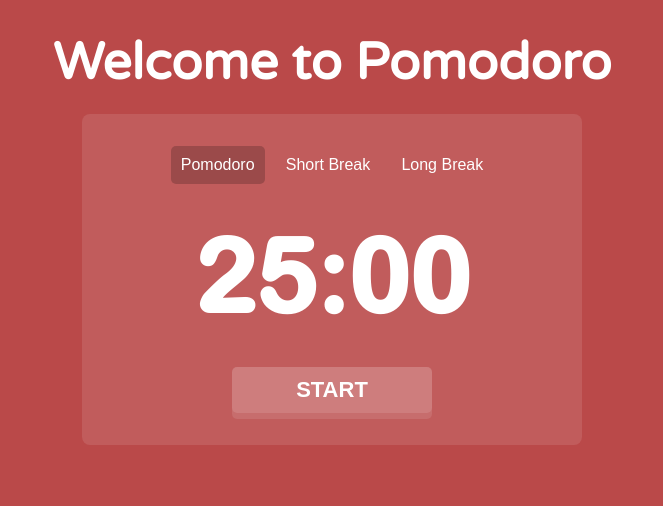
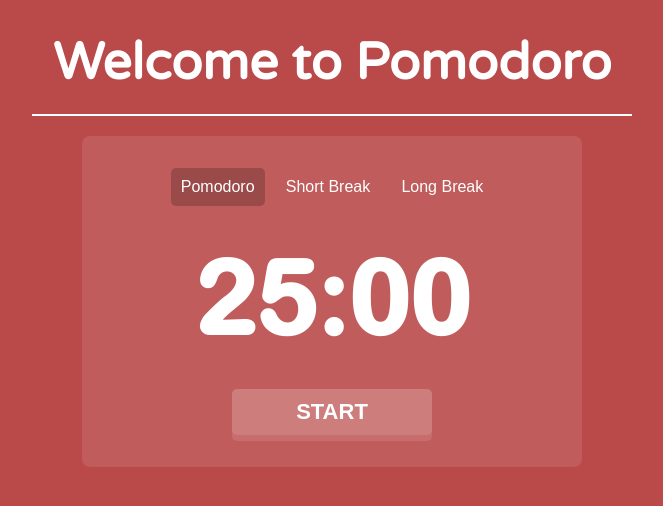
Before and after one commit to RafaelRojasCov/Clocker, a React (Create React App) app: page / in a window 1280 px wide. Shown: the top 506 px of the page, without its empty margins (308-971 px from the left). Built offline with nearby package versions, Linux system fonts and the light colour scheme.

Commit message:
add progress bar, and clean Clock class

```diff
--- a/src/components/Home/Clock.ts
+++ b/src/components/Home/Clock.ts
@@ -2,36 +2,23 @@ import { DispatchWithoutAction } from "react";
 
 type TimerType = "Pomodoro" | "ShortBreak" | "LongBreak";
 
-export interface IClock {
-  timer?: TimerType;
-  defaultMinutes?: number;
-  minutes?: number;
-  seconds?: number;
-  isRunning?: boolean;
-  interval?: NodeJS.Timeout | undefined;
-  backgroundColor?: string;
-  forceUpdateCallback?: React.DispatchWithoutAction;
-
-  start(): void;
-  stop(): void;
-  reset(minutes?: number): void;
-  timeComplete(): void;
-  handleTimer(): void;
-}
-
-export class Clock implements IClock {
-  timer?: TimerType = "Pomodoro";
-  defaultMinutes?: number = 30;
-  minutes?: number = 30;
-  seconds?: number = 0;
-  isRunning?: boolean = false;
-  interval?: NodeJS.Timeout | undefined;
-  backgroundColor?: string = "#ff22ff";
+export class Clock {
+  timer: TimerType = "Pomodoro";
+  defaultMinutes: number = 30;
+  minutes: number = 30;
+  seconds: number = 0;
+  currentTimeProgress: number = 0;
+  maxTimeProgress: number = 0;
+  isRunning: boolean = false;
+  interval: NodeJS.Timeout | undefined;
+  backgroundColor: string = "#ff22ff";
   forceUpdateCallback?: DispatchWithoutAction = () => {};
 
   constructor(params: Partial<Clock>) {
     Object.assign(this, params);
     this.defaultMinutes = this.minutes;
+    this.maxTimeProgress = this.minutes * 60;
+    this.currentTimeProgress = 0;
   }
 
   start = () => {
@@ -70,12 +57,15 @@ export class Clock implements IClock {
   handleTimer = () => {
     if (this.minutes === 0 && this.seconds === 0) {
       this.timeComplete();
-    } else if (this.minutes! > 0 && this.seconds === 0) {
-      this.minutes! -= 1;
+    } else if (this.minutes > 0 && this.seconds === 0) {
+      this.minutes -= 1;
       this.seconds = 59;
     } else {
-      this.seconds! -= 1;
+      this.seconds -= 1;
     }
+
+    this.currentTimeProgress =
+      this.maxTimeProgress - (this.minutes * 60 + this.seconds);
   };
 }
 
--- a/src/components/Home/Home.module.scss
+++ b/src/components/Home/Home.module.scss
@@ -52,3 +52,21 @@ $base-selector: ".home";
     gap: 0.3em;
   }
 }
+
+#{$base-selector}__progress-bar {
+  border: none;
+  width: 100%;
+  max-width: 600px;
+  height: 2px;
+  background-color: rgba(0, 0, 0, 0.2);
+  border-radius: 1px;
+  margin: 0 1em;
+
+  &::-moz-progress-bar {
+    background-color: #fff;
+  }
+
+  &::-webkit-progress-bar {
+    background-color: #fff;
+  }
+}
--- a/src/components/Home/Home.tsx
+++ b/src/components/Home/Home.tsx
@@ -2,18 +2,26 @@ import React, { useReducer, useState, useEffect } from "react";
 import { Container } from "../Container";
 import { Button } from "../Button";
 import { Timer } from "../Timer";
-import { pomodoro, shortBreak, longBreak, IClock } from "./Clock";
+import { pomodoro, shortBreak, longBreak, Clock } from "./Clock";
 import styles from "./Home.module.scss";
 
 const Home: React.FC = () => {
   // remove this hack when change approach for Clock.tsx
   // eslint-disable-next-line @typescript-eslint/no-unused-vars
   const [ignored, forceUpdate] = useReducer((x) => x + 1, 0);
-  const [currentTimer, setCurrentTimer] = useState<IClock>(pomodoro);
-  const { start, stop, backgroundColor, minutes, seconds, isRunning } =
-    currentTimer;
+  const [currentTimer, setCurrentTimer] = useState<Clock>(pomodoro);
+  const {
+    start,
+    stop,
+    backgroundColor,
+    minutes,
+    seconds,
+    maxTimeProgress,
+    currentTimeProgress,
+    isRunning,
+  } = currentTimer;
 
-  const handleReset = (timer: IClock) => () => {
+  const handleReset = (timer: Clock) => () => {
     if (currentTimer === timer) return;
     const confirmation =
       isRunning && window.confirm("¿Quieres reiniciar el timer?");
@@ -29,6 +37,11 @@ const Home: React.FC = () => {
   return (
     <div className={styles.home} style={{ backgroundColor }}>
       <h1 className={styles.home__title}>Welcome to Pomodoro</h1>
+      <progress
+        className={styles["home__progress-bar"]}
+        max={maxTimeProgress}
+        value={currentTimeProgress}
+      />
       <Container backgroundColor={"rgba(255,255,255,0.1)"}>
         <div className={styles["home__button-timers"]}>
           <Button
```
